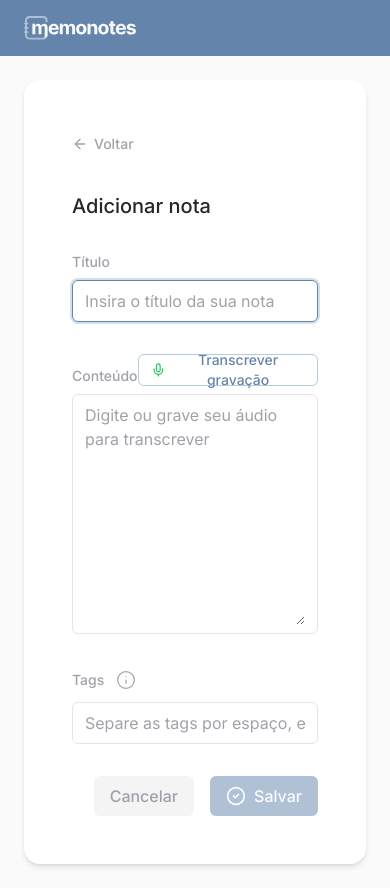
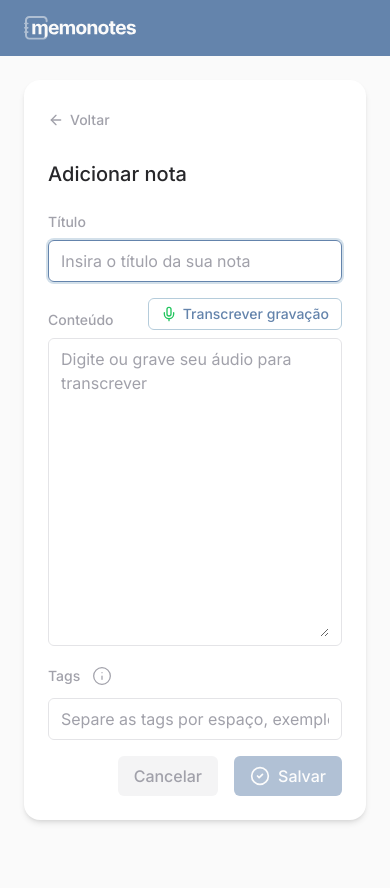
Before and after one commit to julianosill/memonotes, a Next.js app: page /add in a window 390 px wide. After the commit the page ends 844 px from the top, so only its background shows below. Built offline with nearby package versions, Linux system fonts and the light colour scheme.

Commit message:
style(pages): make notes related pages responsive

```diff
--- a/src/app/(app)/add/page.tsx
+++ b/src/app/(app)/add/page.tsx
@@ -3,7 +3,7 @@ import { NoteForm } from '@/components/note-form'
 
 export default function AddNote() {
   return (
-    <main className="flex flex-1 flex-col gap-8 rounded-2xl bg-card p-12 shadow-md dark:border dark:border-border-soft">
+    <main className="flex flex-1 flex-col gap-6 rounded-2xl bg-card p-6 shadow-md dark:border dark:border-border-soft md:p-8 lg:gap-8 lg:p-10">
       <BackButton className="self-start" />
       <header>
         <h1 className="text-xl font-medium text-strong">Adicionar nota</h1>
--- a/src/app/(app)/edit/[id]/page.tsx
+++ b/src/app/(app)/edit/[id]/page.tsx
@@ -27,7 +27,7 @@ export default function EditNote({ params }: EditNoteProps) {
   if (!note) return null
 
   return (
-    <main className="flex flex-1 flex-col gap-8 rounded-2xl bg-card p-12 shadow-md dark:border dark:border-border-soft">
+    <main className="flex flex-1 flex-col gap-6 rounded-2xl bg-card p-6 shadow-md dark:border dark:border-border-soft md:p-8 lg:gap-8 lg:p-10">
       <BackButton className="self-start" />
       <header>
         <h1 className="text-xl font-medium text-strong">Editar nota</h1>
--- a/src/components/note-form/index.tsx
+++ b/src/components/note-form/index.tsx
@@ -47,7 +47,10 @@ export function NoteForm({ note }: NoteFormProps) {
   }, [setIsSpeechRecognitionAPIAvailable])
 
   return (
-    <form className="flex flex-1 flex-col gap-8" onSubmit={handleSubmit}>
+    <form
+      className="flex flex-1 flex-col gap-4 lg:gap-8"
+      onSubmit={handleSubmit}
+    >
       <Input.Root className="flex flex-col gap-2">
         <Input.Label>Título</Input.Label>
         <Input.Wrapper>
@@ -70,7 +73,7 @@ export function NoteForm({ note }: NoteFormProps) {
             />
           )}
         </div>
-        <Input.Wrapper className="min-h-[240px] flex-1">
+        <Input.Wrapper className="min-h-[160px] flex-1">
           <Input.Textarea
             value={content}
             onChange={(e) => setContent(e.target.value)}
```
